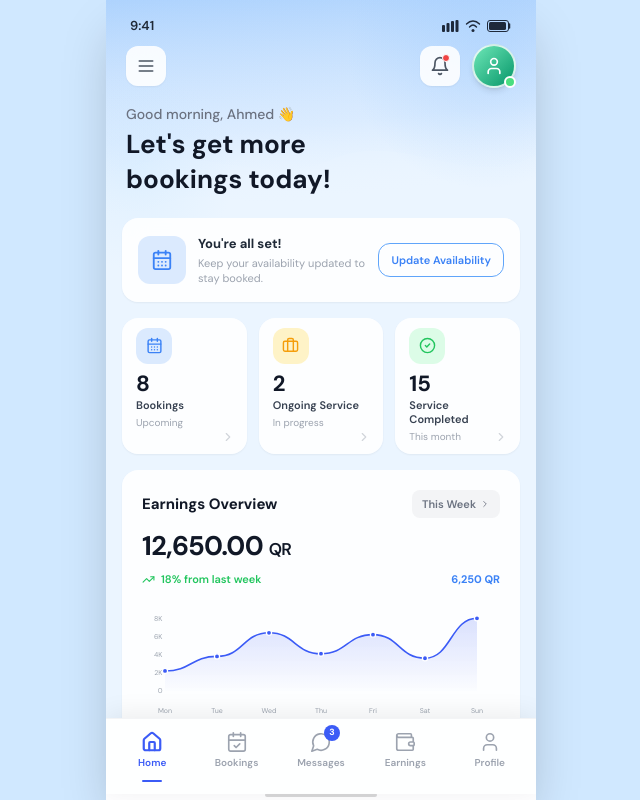
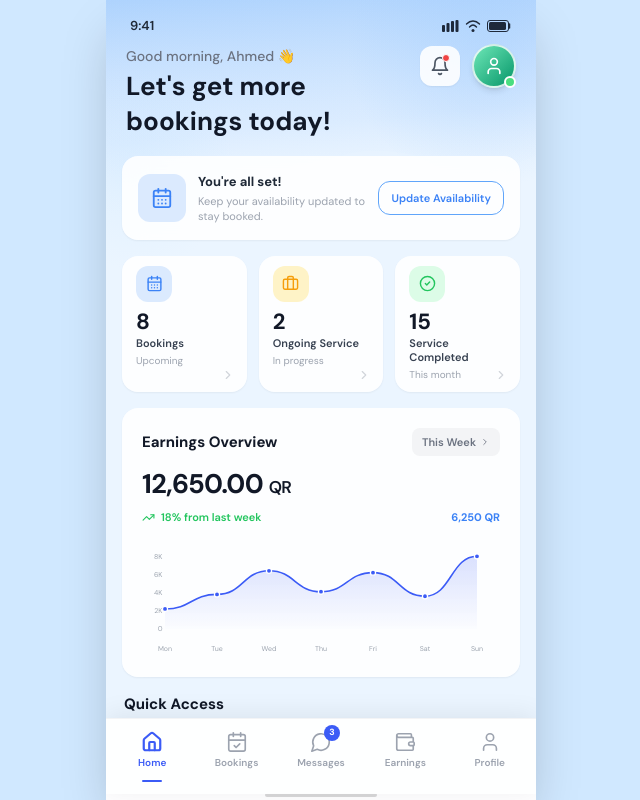
Before and after one commit to sirajsayed7/helpyvs2, a React (Vite) app: page / in a window 1280 px wide. Shown: the whole page, without its empty margins (319-959 px from the left). Built offline with nearby package versions, Linux system fonts and the light colour scheme.

Commit message:
Refine home hero spacing

```diff
--- a/src/pages/HomePage.tsx
+++ b/src/pages/HomePage.tsx
@@ -1,4 +1,4 @@
-import { Bell, Menu, User, CalendarDays, Briefcase, CheckCircle2, ChevronRight, TrendingUp, CalendarPlus, Clock3, ClipboardList, Star, Megaphone, Trophy } from 'lucide-react'
+import { Bell, User, CalendarDays, Briefcase, CheckCircle2, ChevronRight, TrendingUp, CalendarPlus, Clock3, ClipboardList, Star, Megaphone, Trophy } from 'lucide-react'
 import { StatusBar, WavyBackground } from '../components/shared'
 import { useNav } from '../context/NavContext'
 
@@ -17,8 +17,7 @@ export default function HomePage(){
       <WavyBackground/>
       <div className="relative flex flex-col flex-1 min-h-0" style={{zIndex:1}}>
         <StatusBar/>
-        <div className="flex items-center justify-between px-5 pt-1 pb-3">
-          <button className="w-10 h-10 glass rounded-xl shadow-sm flex items-center justify-center"><Menu size={20} className="text-gray-600"/></button>
+        <div className="hidden flex items-center justify-end px-5 pt-1 pb-2">
           <div className="flex items-center gap-3">
             <button onClick={()=>navigate('notification-settings')} className="relative w-10 h-10 glass rounded-xl shadow-sm flex items-center justify-center">
               <Bell size={20} className="text-gray-600"/>
@@ -31,7 +30,23 @@ export default function HomePage(){
           </div>
         </div>
         <div className="flex-1 min-h-0 overflow-y-auto px-4 pb-4 space-y-4">
-          <div className="px-1 pt-1 pb-1">
+          <div className="flex items-start justify-between px-1 pt-1 pb-0">
+            <div className="pt-0.5">
+              <p className="text-[14px] text-gray-500 font-medium">Good morning, Ahmed 👋</p>
+              <h1 className="text-[26px] font-bold text-gray-900 leading-snug mt-0.5">Let's get more<br/>bookings today!</h1>
+            </div>
+            <div className="flex items-center gap-3">
+              <button onClick={()=>navigate('notification-settings')} className="relative w-10 h-10 glass rounded-xl shadow-sm flex items-center justify-center">
+                <Bell size={20} className="text-gray-600"/>
+                <span className="absolute top-2 right-2.5 w-2 h-2 rounded-full bg-red-500 border border-white"/>
+              </button>
+              <button onClick={()=>setActiveTab('profile')} className="relative w-11 h-11">
+                <div className="w-11 h-11 rounded-full border-2 border-white/80 shadow-md bg-gradient-to-br from-emerald-300 to-emerald-600 flex items-center justify-center"><User size={20} className="text-white"/></div>
+                <span className="absolute bottom-0 right-0 w-3 h-3 rounded-full bg-green-400 border-2 border-white"/>
+              </button>
+            </div>
+          </div>
+          <div className="hidden px-1 pt-0 pb-1">
             <p className="text-[14px] text-gray-500 font-medium">Good morning, Ahmed 👋</p>
             <h1 className="text-[26px] font-bold text-gray-900 leading-snug mt-0.5">Let's get more<br/>bookings today!</h1>
           </div>
```
